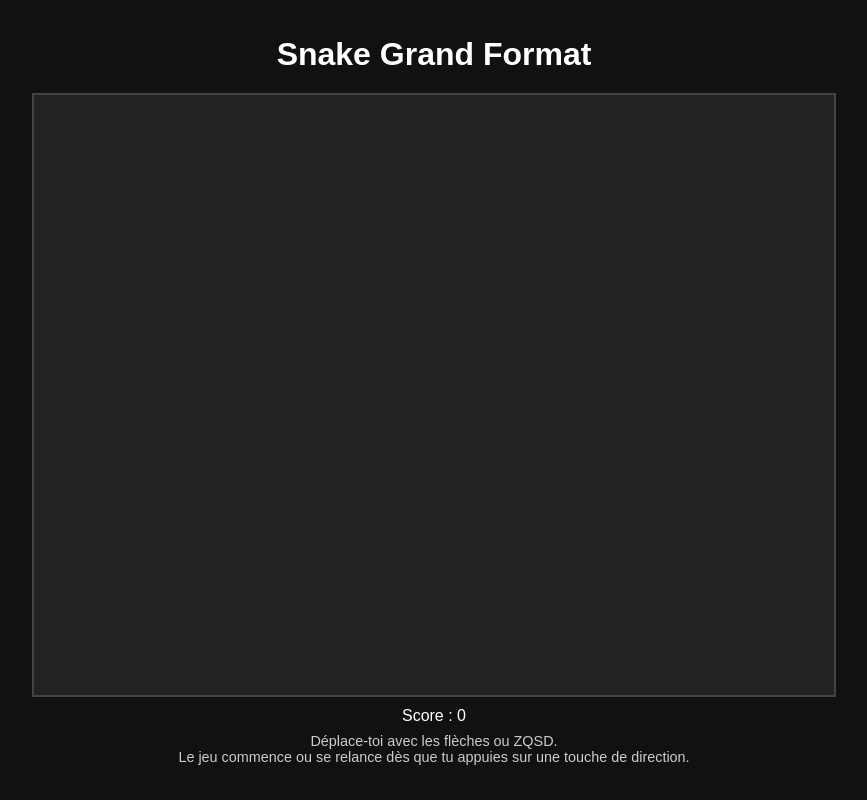
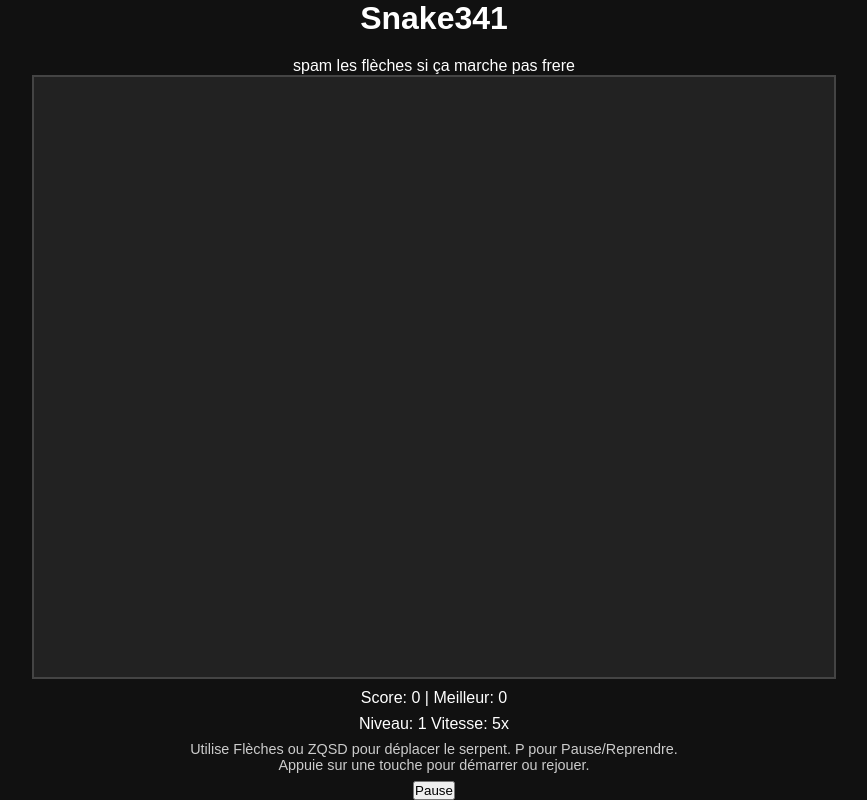
Before and after one commit to TonyCreativeDesign/SNAKE, a plain HTML site: page index.html in a window 1280 px wide. Shown: the whole page, without its empty margins (206-1073 px from the left). Drawn offline with Linux system fonts and the light colour scheme.

Commit message:
NEWS.html

```diff
--- a/index.html
+++ b/index.html
@@ -1,28 +1,29 @@
+<!-- index.html -->
 <!DOCTYPE html>
 <html lang="fr">
 <head>
   <meta charset="UTF-8">
-  <title>Snake Grand Format</title>
+  <meta name="viewport" content="width=device-width, initial-scale=1.0">
+  <title>Snake Grand Format Amélioré</title>
   <link rel="stylesheet" href="style.css">
 </head>
 <body>
   <div class="container">
-    <h1>Snake Grand Format</h1>
-
-    <!-- Terrain de jeu : 800×600 -->
-    <canvas id="gameCanvas" width="800" height="600"></canvas>
-
-    <!-- Tableau d’informations : score, consignes -->
+    <h1>Snake341</h1>
+    <p>spam les flèches si ça marche pas frere</p>
+    <div class="canvas-wrapper">
+      <canvas id="gameCanvas" width="800" height="600"></canvas>
+    </div>
     <div class="info-panel">
-      <p>Score : <span id="score">0</span></p>
+      <p>Score: <span id="score">0</span> | Meilleur: <span id="highScore">0</span></p>
+      <p>Niveau: <span id="level">1</span> Vitesse: <span id="speedDisplay">5</span>x</p>
       <p class="instructions">
-        Déplace-toi avec les flèches ou ZQSD.<br/>
-        Le jeu commence ou se relance dès que tu appuies sur une touche de direction.
+        Utilise Flèches ou ZQSD pour déplacer le serpent. P pour Pause/Reprendre.<br>
+        Appuie sur une touche pour démarrer ou rejouer.
       </p>
+      <button id="pauseBtn">Pause</button>
     </div>
   </div>
-
-  <!-- Script principal du jeu -->
-  <script src="script.js"></script>
+  <script src="script.js" defer></script>
 </body>
 </html>
```
